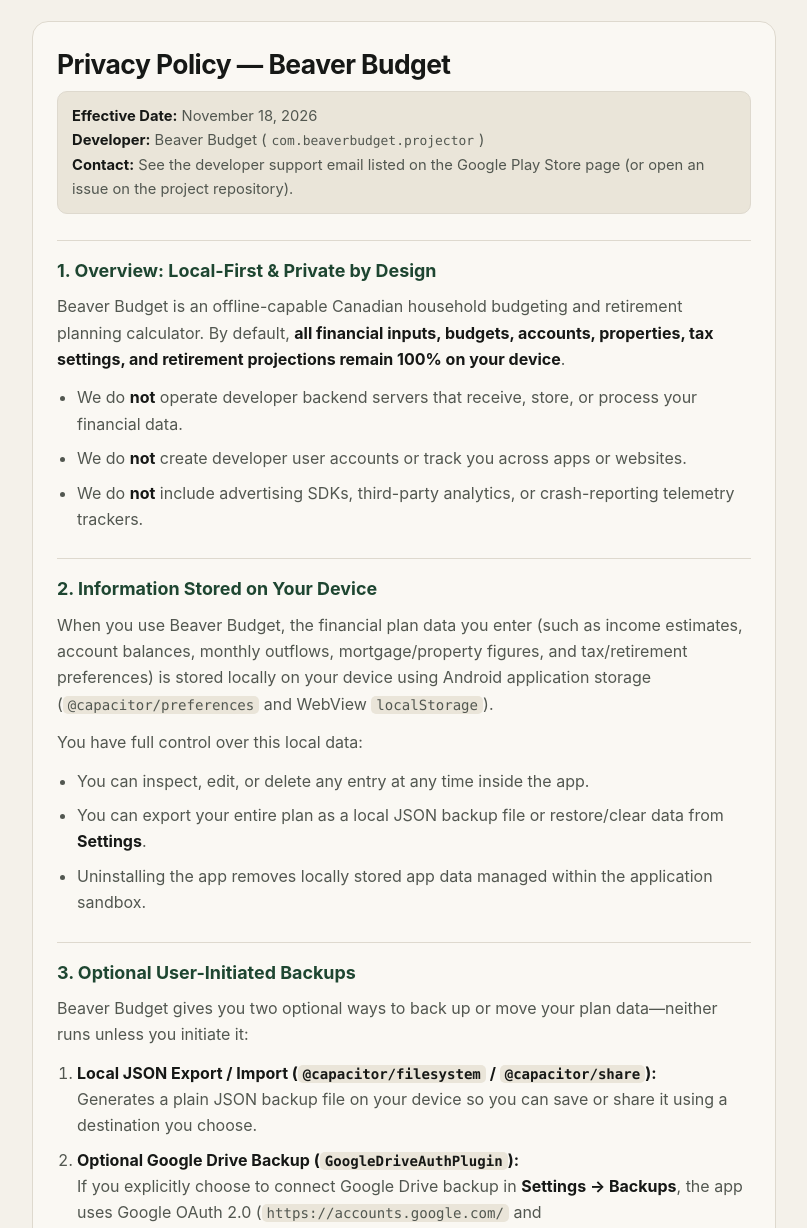
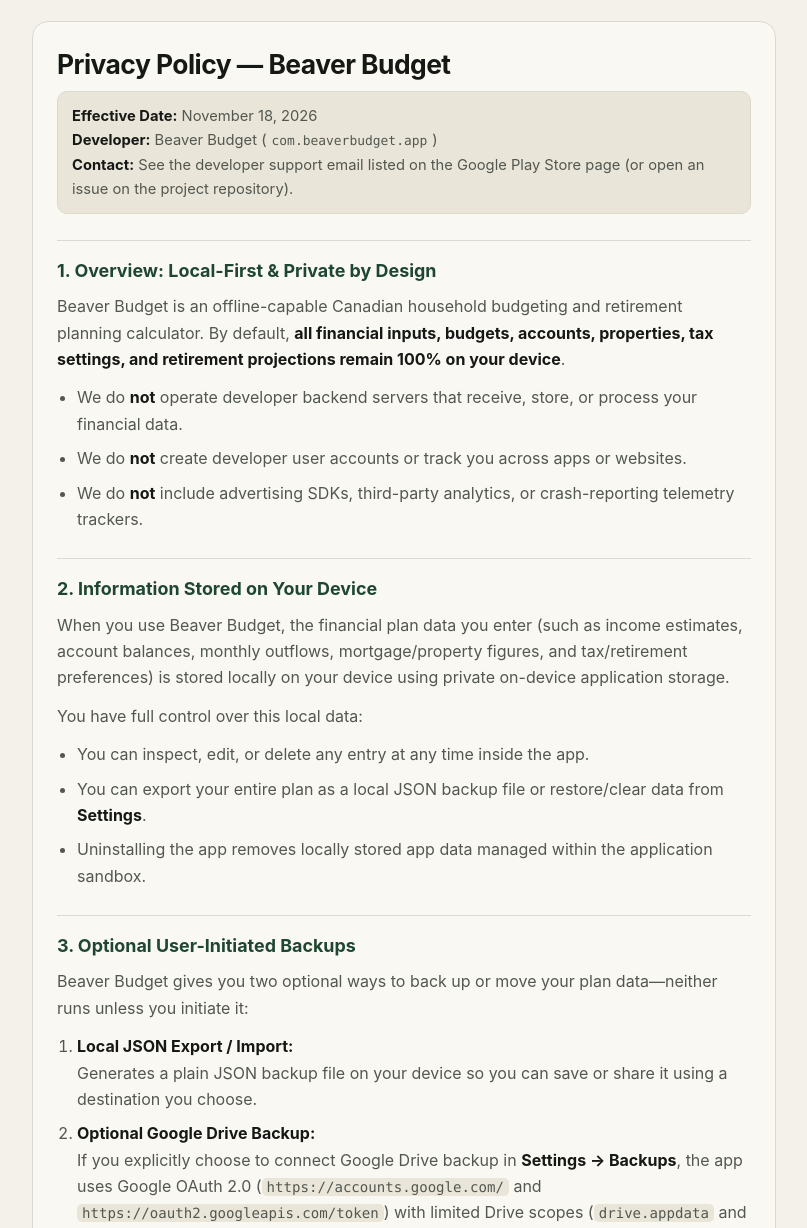
Before and after one commit to aspotic/beaver-budget-documentation, a plain HTML site: page privacy-policy.html in a window 1280 px wide. Shown: the part 71-1299 px from the top of the page, without its empty margins (236-1043 px from the left). Drawn offline with Linux system fonts and the light colour scheme.

Commit message:
docs(site): update package id to com.beaverbudget.app and remove internal SDK names

```diff
--- a/privacy-policy.html
+++ b/privacy-policy.html
@@ -6,7 +6,7 @@
     <title>Privacy Policy — Beaver Budget</title>
     <meta
       name="description"
-      content="Privacy Policy for Beaver Budget (com.beaverbudget.projector): local-first on-device financial storage and optional user-initiated JSON or Google Drive backup."
+      content="Privacy Policy for Beaver Budget (com.beaverbudget.app): local-first on-device financial storage and optional user-initiated JSON or Google Drive backup."
     />
     <link rel="icon" type="image/svg+xml" href="./logo.svg" />
     <style>
@@ -193,7 +193,7 @@
         <h1>Privacy Policy — Beaver Budget</h1>
         <p class="meta">
           <strong>Effective Date:</strong> November 18, 2026<br />
-          <strong>Developer:</strong> Beaver Budget (<code>com.beaverbudget.projector</code>)<br />
+          <strong>Developer:</strong> Beaver Budget (<code>com.beaverbudget.app</code>)<br />
           <strong>Contact:</strong> See the developer support email listed on the Google Play Store page (or open an issue on the project repository).
         </p>
 
@@ -219,8 +219,7 @@
         <p>
           When you use Beaver Budget, the financial plan data you enter (such as income estimates, account balances,
           monthly outflows, mortgage/property figures, and tax/retirement preferences) is stored locally on your
-          device using Android application storage (<code>@capacitor/preferences</code> and WebView
-          <code>localStorage</code>).
+          device using private on-device application storage.
         </p>
         <p>You have full control over this local data:</p>
         <ul>
@@ -233,11 +232,11 @@
         <p>Beaver Budget gives you two optional ways to back up or move your plan data—neither runs unless you initiate it:</p>
         <ol>
           <li>
-            <strong>Local JSON Export / Import (<code>@capacitor/filesystem</code> / <code>@capacitor/share</code>):</strong><br />
+            <strong>Local JSON Export / Import:</strong><br />
             Generates a plain JSON backup file on your device so you can save or share it using a destination you choose.
           </li>
           <li>
-            <strong>Optional Google Drive Backup (<code>GoogleDriveAuthPlugin</code>):</strong><br />
+            <strong>Optional Google Drive Backup:</strong><br />
             If you explicitly choose to connect Google Drive backup in <strong>Settings → Backups</strong>, the app uses
             Google OAuth 2.0 (<code>https://accounts.google.com/</code> and
             <code>https://oauth2.googleapis.com/token</code>) with limited Drive scopes (<code>drive.appdata</code>
```
Also changed, not shown: index.html (+2 -2 lines).
